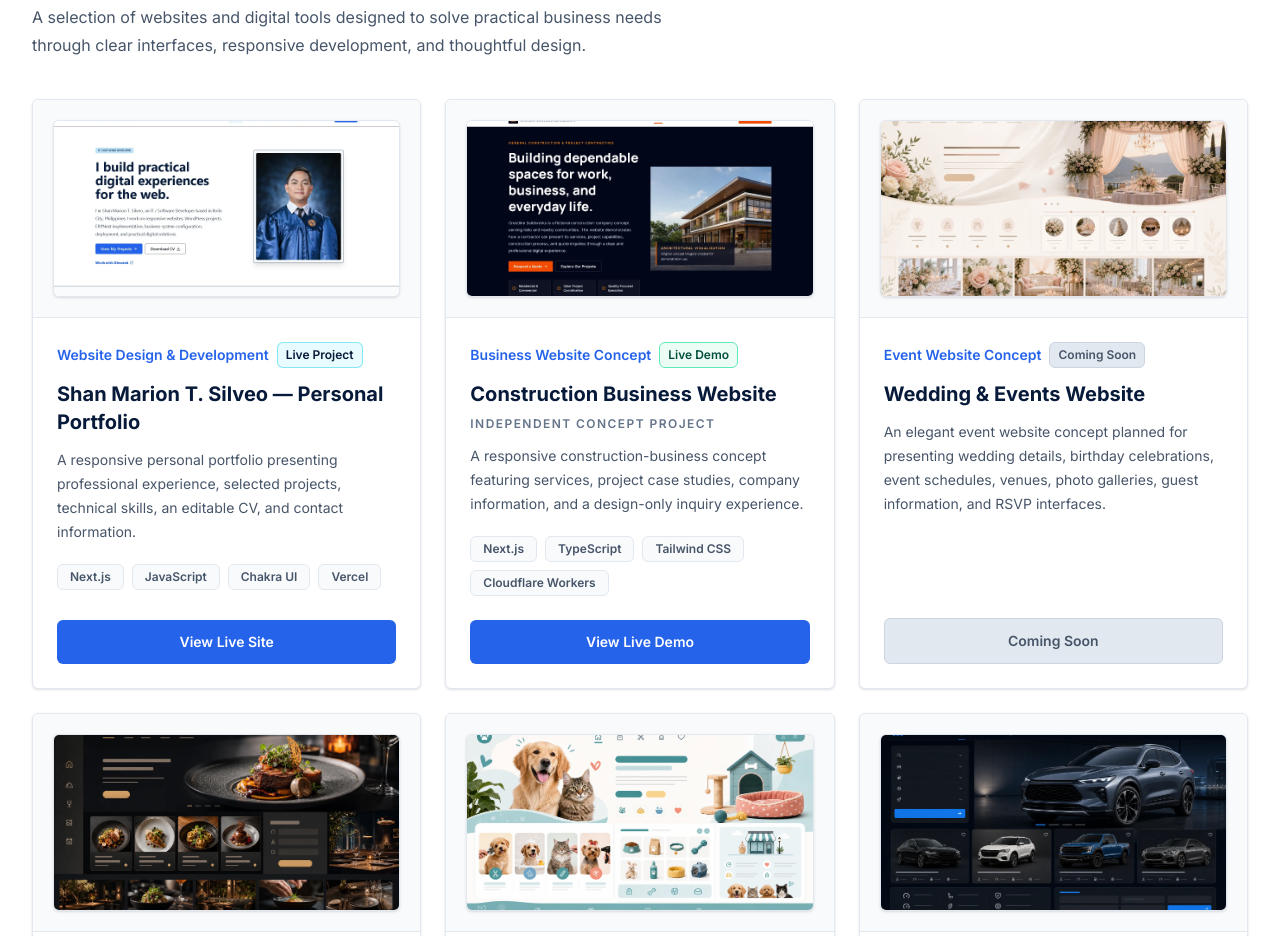
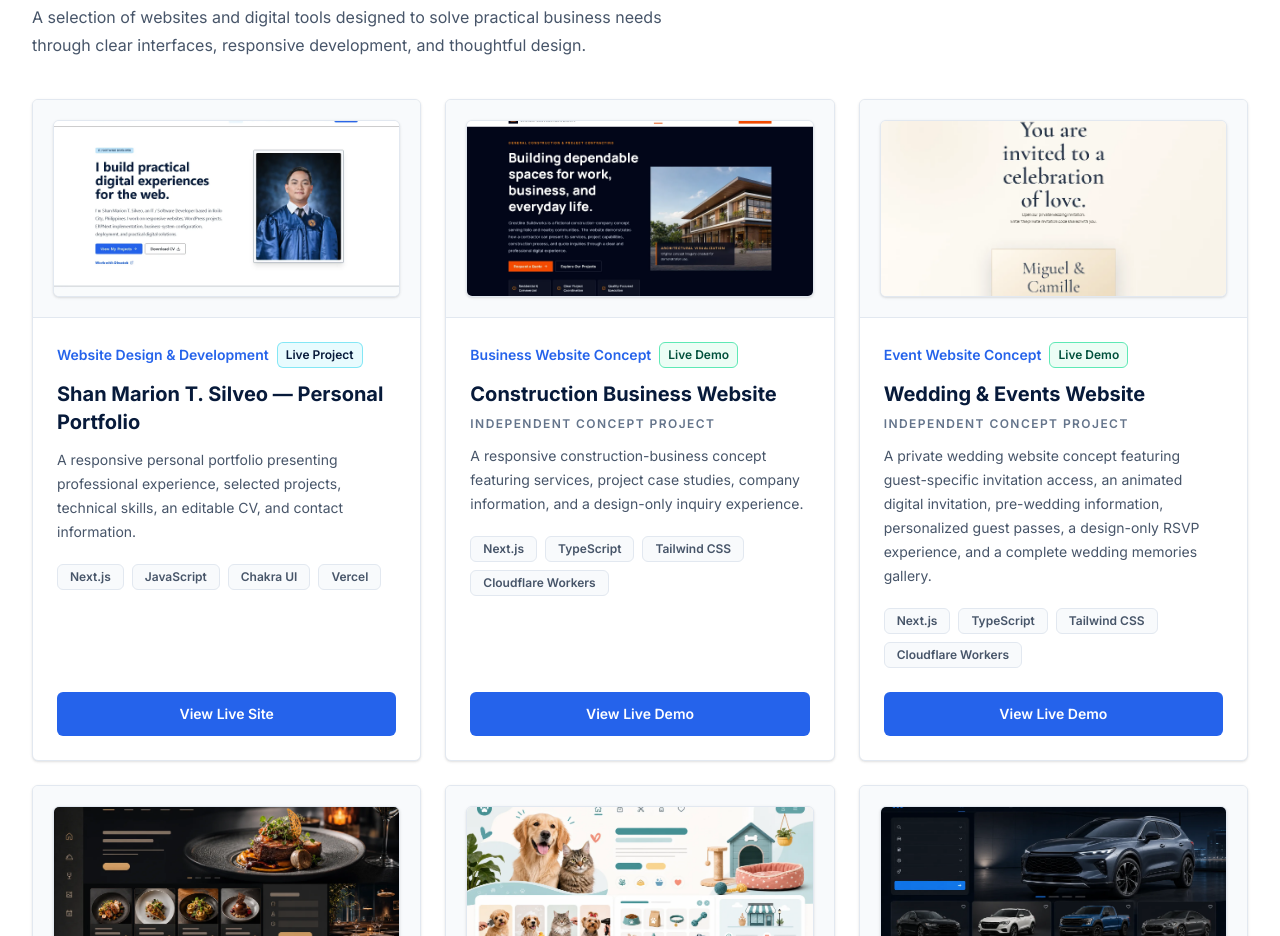
Before and after one commit to Diwatek/diwatek-website, a Next.js app: page / in a window 1280 px wide. Shown: the part 1580-2516 px from the top of the page. Built offline with nearby package versions, Linux system fonts and the light colour scheme; no server answers.

Commit message:
feat: publish wedding website live demo

```diff
--- a/src/app/page.tsx
+++ b/src/app/page.tsx
@@ -91,14 +91,16 @@ const projects: Project[] = [
   {
     title: "Wedding & Events Website",
     category: "Event Website Concept",
-    status: "Coming Soon",
+    status: "Live Demo",
+    disclosure: "Independent Concept Project",
     description:
-      "An elegant event website concept planned for presenting wedding details, birthday celebrations, event schedules, venues, photo galleries, guest information, and RSVP interfaces.",
-    technologies: [],
-    buttonLabel: "Coming Soon",
-    image: "/portfolio/wedding-events-website-preview.webp",
-    imageAlt: "Wedding and events website concept preview",
-    disabled: true,
+      "A private wedding website concept featuring guest-specific invitation access, an animated digital invitation, pre-wedding information, personalized guest passes, a design-only RSVP experience, and a complete wedding memories gallery.",
+    technologies: ["Next.js", "TypeScript", "Tailwind CSS", "Cloudflare Workers"],
+    href: "https://wedding.diwatek.com",
+    buttonLabel: "View Live Demo",
+    image: "/portfolio/wedding-events-live-preview.webp",
+    imageAlt: "Private wedding invitation and memories website live demo preview",
+    external: true,
   },
   {
     title: "Restaurant Website",
```
Also changed, not shown: public/portfolio/wedding-events-live-preview.webp (added), public/portfolio/wedding-events-website-preview.webp (deleted).
